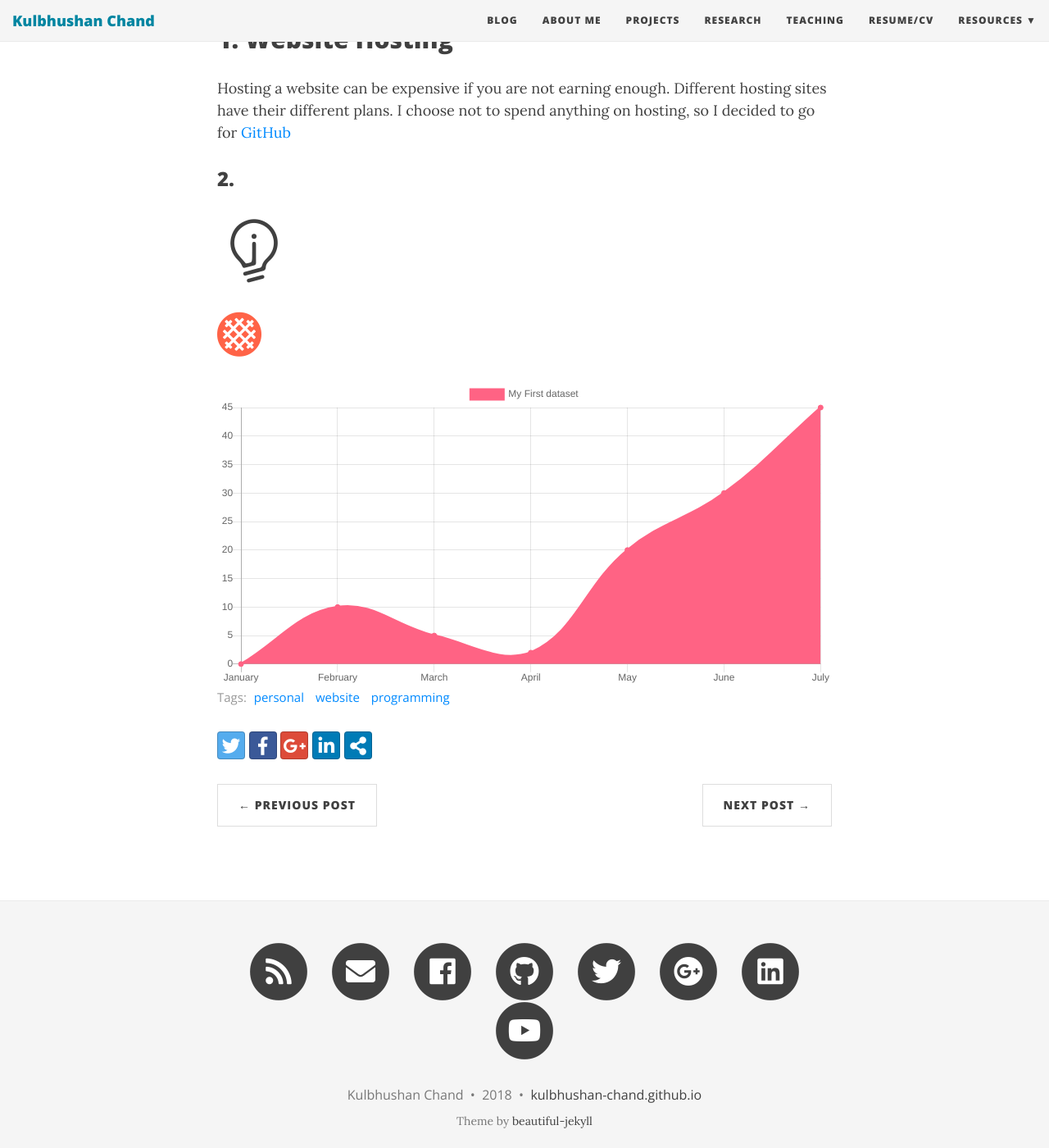
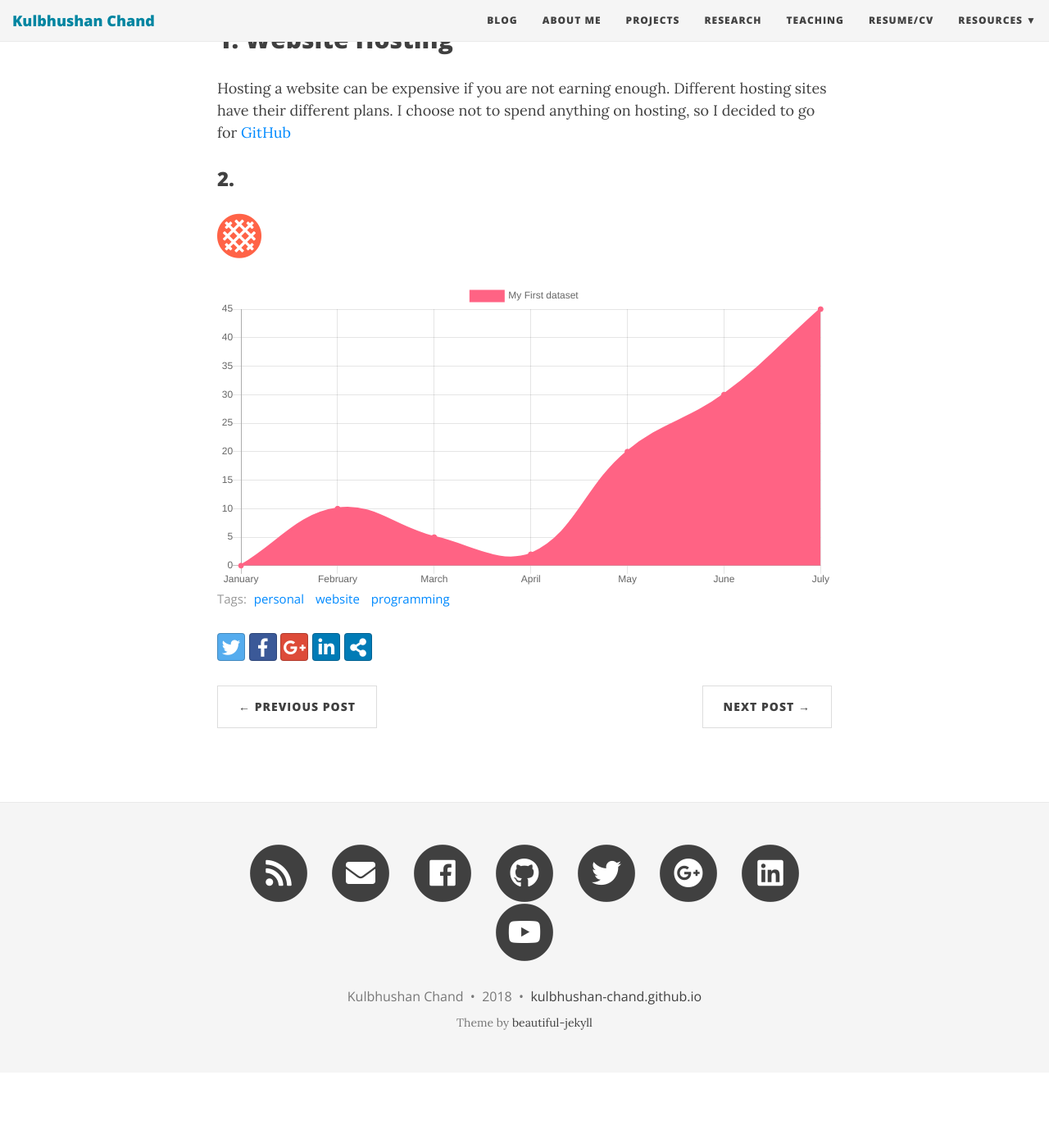
Before and after one commit to kulbhushanchand/kulbhushan-chand.github.io-v1, a Jekyll site: the page built from _posts/2018-08-02-the-beginning-of-my-personal-website.md, in a window 1280 px wide and 1400 px high, scrolled down 461 px. Shown: the whole window at 82% size. Built offline with Jekyll 4.4.1, drawn with Linux system fonts in a browser that asks for light colours; nearby versions of some CDN libraries; comment, search, counter and statistics services are not loaded; a style sheet for code colours, icons or effects is not loaded; after the commit the page ends 1769 px from its top, so only the background shows below that.

Commit message:
academicons and chartjs fixed
now everything is fetched from cdn server

```diff
--- a/_config.yml
+++ b/_config.yml
@@ -17,7 +17,7 @@
 title: Kulbhushan Chand
 
 # Short description of your site
-description: Hi, I am Kulbhushan Chand
+description: My personal website
 
 # --- Navigation bar options --- #
 
--- a/_includes/head.html
+++ b/_includes/head.html
@@ -15,6 +15,13 @@
 
   {% include gtag.html %}
   {% include gtm_head.html %}
+
+  {% if layout.common-ext-js %}
+    {% for js in layout.common-ext-js %}
+      {% include ext-js.html js=js %}
+    {% endfor %}
+  {% endif %}
+
 
   {% if layout.common-ext-css %}
     {% for css in layout.common-ext-css %}
@@ -51,6 +58,9 @@
       <link rel="stylesheet" href="//fonts.googleapis.com/css?family={{ font }}" />
     {% endfor %}
   {% endif %}
+
+
+
 
     <!-- Facebook OpenGraph tags -->
   {% if site.fb_app_id %}
--- a/_layouts/base.html
+++ b/_layouts/base.html
@@ -7,7 +7,7 @@
   - "/css/academicons.min.css"
 common-ext-css:
   - "//use.fontawesome.com/releases/v5.2.0/css/all.css"
-  - "//cdnjs.cloudflare.com/ajax/libs/Chart.js/2.4.0/Chart.min.js"
+  - "//cdn.rawgit.com/jpswalsh/academicons/master/css/academicons.min.css"
 common-googlefonts:
   - "Lora:400,700,400italic,700italic"
   - "Open+Sans:300italic,400italic,600italic,700italic,800italic,400,300,600,700,800"
@@ -15,6 +15,8 @@
   - "/js/jquery-1.11.2.min.js"
   - "/js/bootstrap.min.js"
   - "/js/main.js"
+common-ext-js:
+  - "//cdnjs.cloudflare.com/ajax/libs/Chart.js/2.4.0/Chart.min.js"
 ---
 
 <!DOCTYPE html>
--- a/_posts/2018-08-02-the-beginning-of-my-personal-website.md
+++ b/_posts/2018-08-02-the-beginning-of-my-personal-website.md
@@ -5,7 +5,7 @@
 bigimg:
 tags: [personal, website, programming]
 ---
-<script src="https://cdnjs.cloudflare.com/ajax/libs/Chart.js/2.4.0/Chart.min.js"></script>
+
 # Requirements
 Some of the things I needed to set first to have working website are as -
 
```
Also changed, not shown: 12345/academicons.css (renamed from css/academicons.css), 12345/academicons.min.css (renamed from css/academicons.min.css), 12345/fonts/academicons.ttf (renamed from fonts/academicons.ttf), 12345/fonts/academicons.woff (renamed from fonts/academicons.woff), 4 other files.
